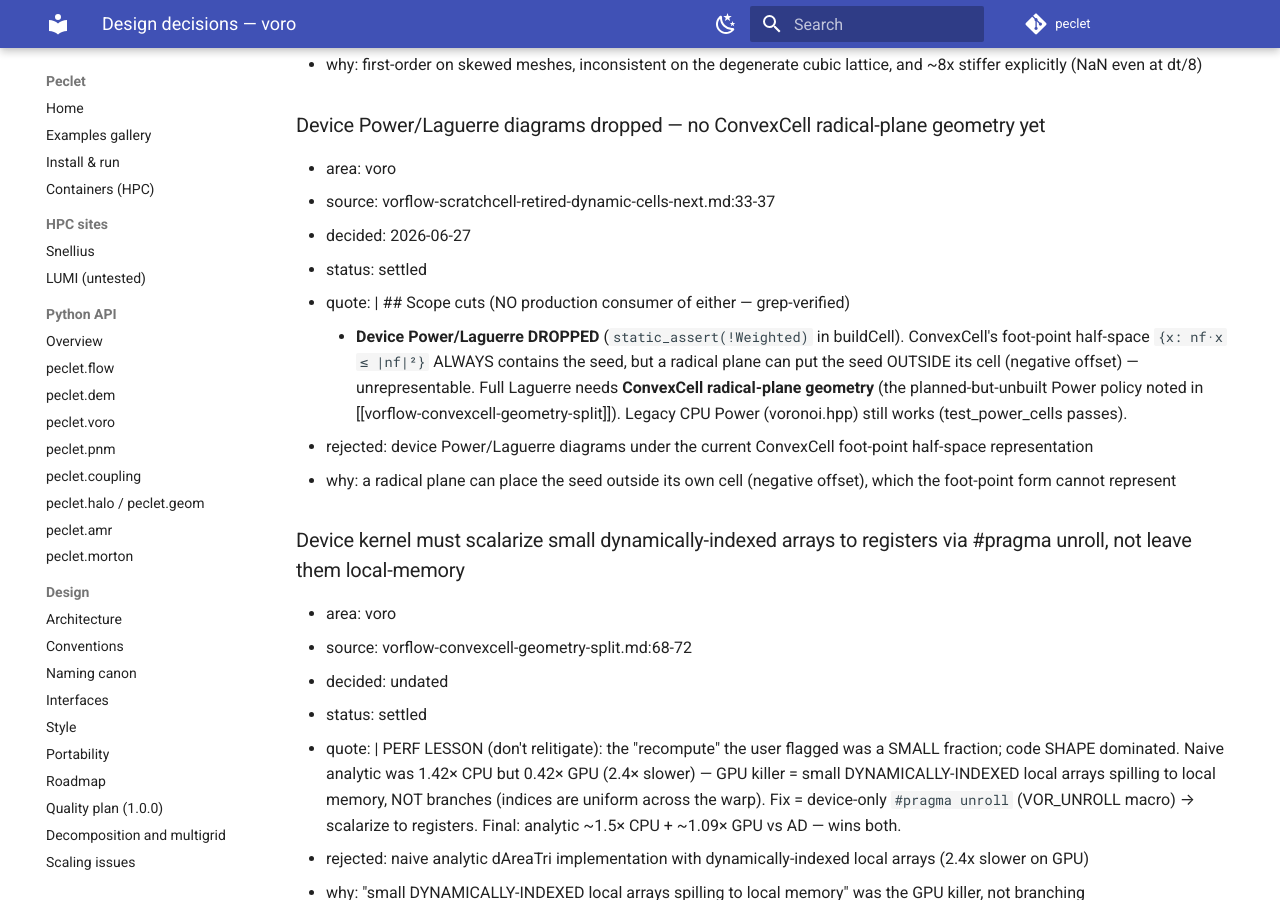
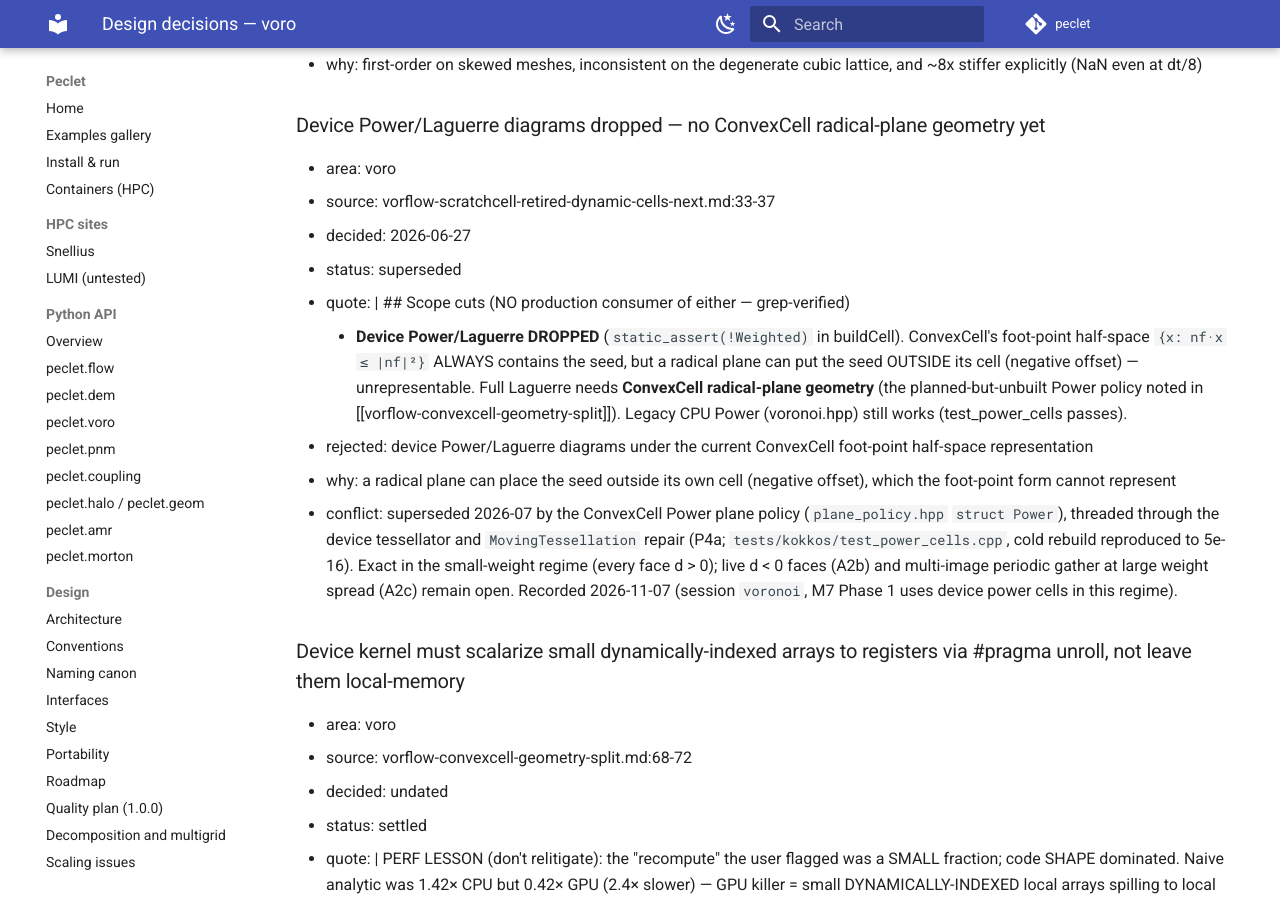
Before and after one commit to computational-chemical-engineering/peclet, an MkDocs documentation site: the page built from docs/decisions/voro.md, in a window 1280 px wide and 900 px high, scrolled down 10482 px. Built offline with MkDocs 1.6.1 and Material for MkDocs 9.7.7, drawn with Linux system fonts in a browser that asks for light colours; comment, search, counter and statistics services are not loaded.

Commit message:
register: device Power/Laguerre 'dropped' entry superseded by the 2026-07 small-weight Power policy
Co-Authored-By: Claude Opus 5.5 <noreply@anthropic.com>
Claude-Session: https://claude.ai/code/session_015Acof3TjScfMLNuo1NcYax

```diff
--- a/docs/decisions/voro.md
+++ b/docs/decisions/voro.md
@@ -369,7 +369,7 @@ Do not reverse an entry here without recording a new decision that supersedes it
 - area: voro
 - source: vorflow-scratchcell-retired-dynamic-cells-next.md:33-37
 - decided: 2026-06-27
-- status: settled
+- status: superseded
 - quote: |
     ## Scope cuts (NO production consumer of either — grep-verified)
     - **Device Power/Laguerre DROPPED** (`static_assert(!Weighted)` in buildCell). ConvexCell's foot-point
@@ -379,6 +379,7 @@ Do not reverse an entry here without recording a new decision that supersedes it
       (voronoi.hpp) still works (test_power_cells passes).
 - rejected: device Power/Laguerre diagrams under the current ConvexCell foot-point half-space representation
 - why: a radical plane can place the seed outside its own cell (negative offset), which the foot-point form cannot represent
+- conflict: superseded 2026-07 by the ConvexCell Power plane policy (`plane_policy.hpp` `struct Power`), threaded through the device tessellator and `MovingTessellation` repair (P4a; `tests/kokkos/test_power_cells.cpp`, cold rebuild reproduced to 5e-16). Exact in the small-weight regime (every face d > 0); live d < 0 faces (A2b) and multi-image periodic gather at large weight spread (A2c) remain open. Recorded 2026-11-07 (session `voronoi`, M7 Phase 1 uses device power cells in this regime).
 
 ### Device kernel must scalarize small dynamically-indexed arrays to registers via #pragma unroll, not leave them local-memory
 - area: voro
```
Also changed, not shown: docs/DECISIONS.md (+1 -1 lines).
